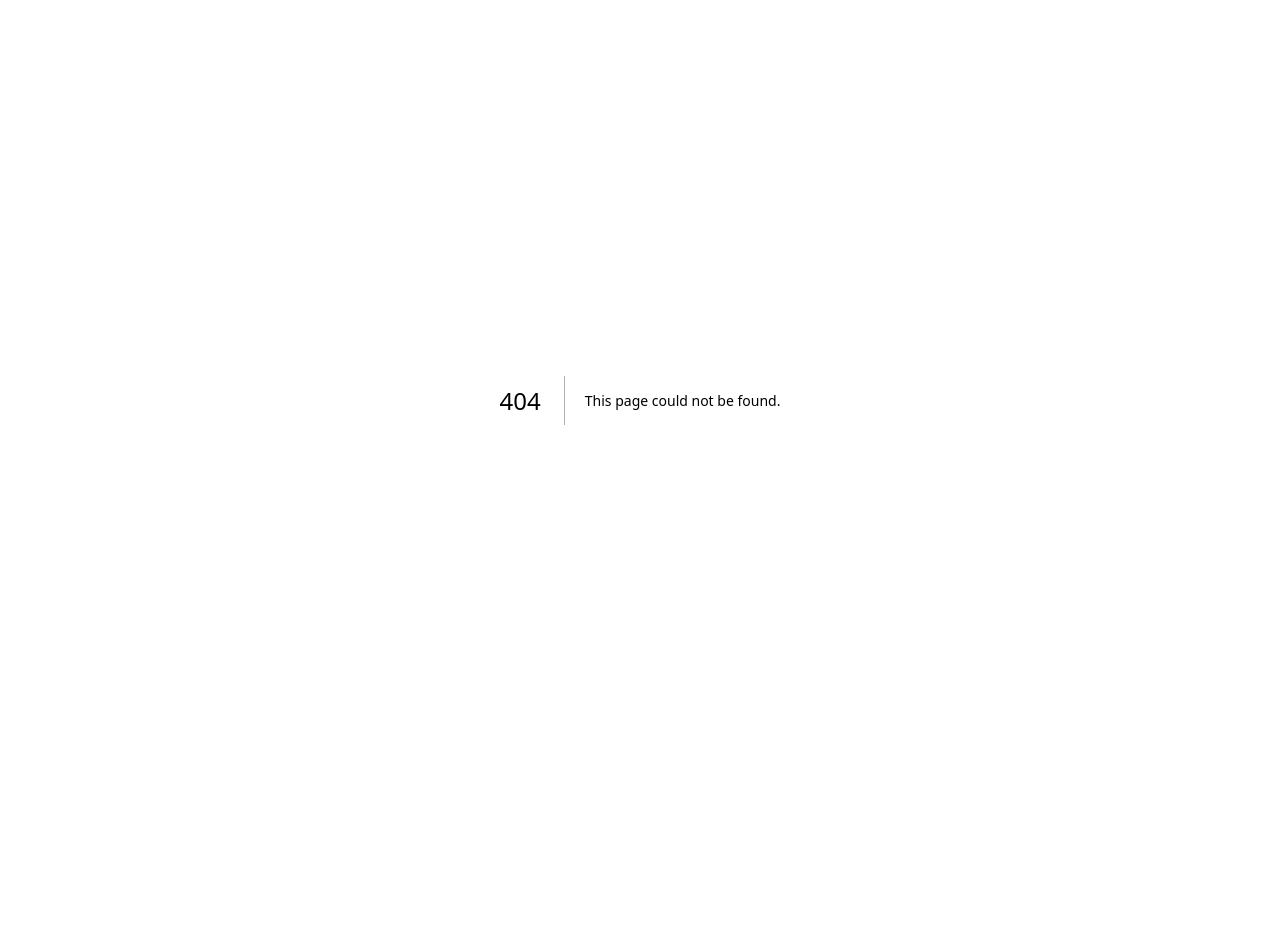
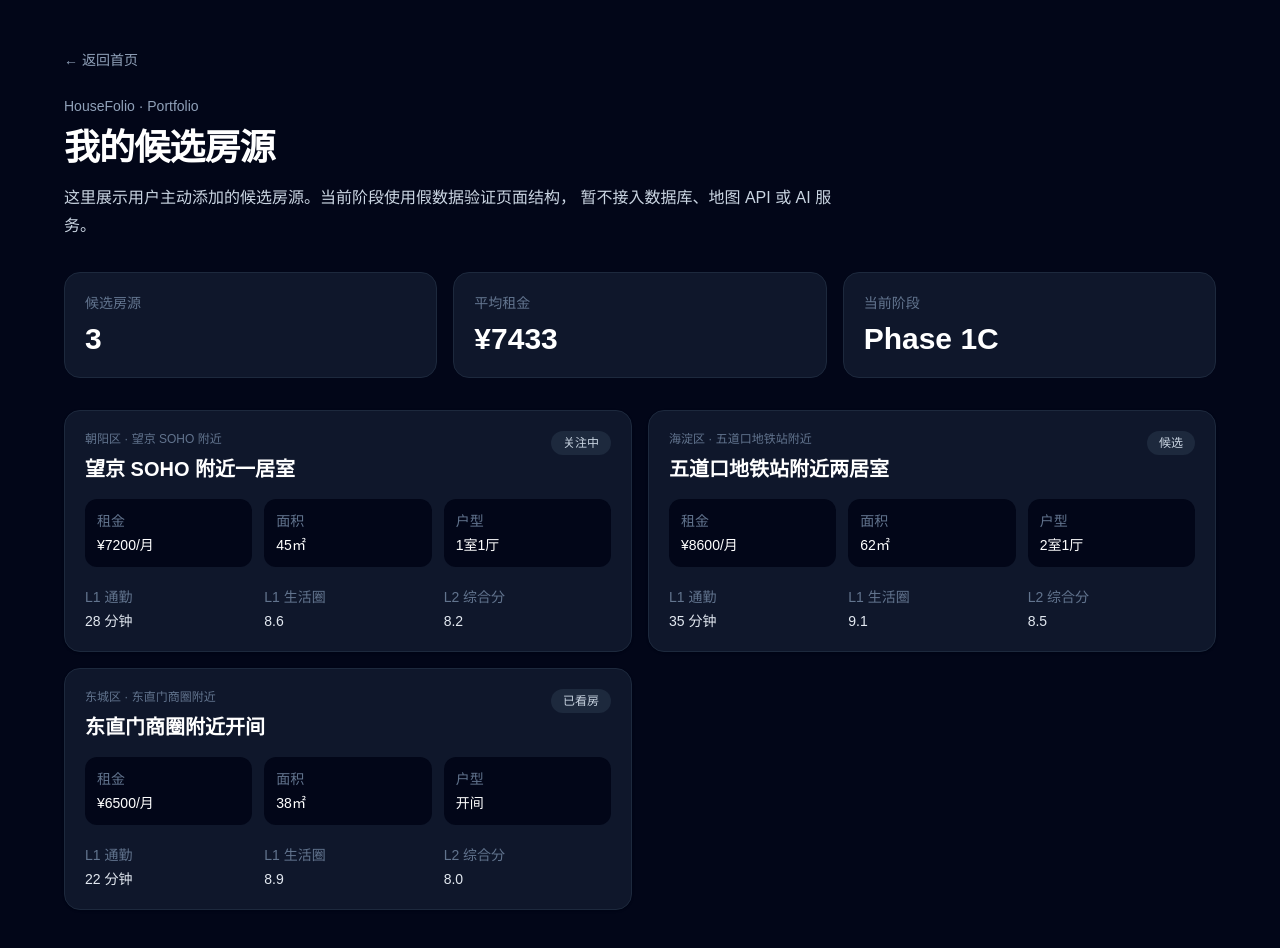
Before and after one commit to Qiu-Jiajun/HouseFolio, a Next.js app: page /portfolio in a window 1280 px wide. Before the commit this address had no page. Shown: the top 948 px of the page. Before the commit the page ends 800 px from the top, so only its background shows below. Built offline with nearby package versions, Linux system fonts and the light colour scheme.

Commit message:
feat: add mock listing portfolio page

```diff
--- a/src/app/page.tsx
+++ b/src/app/page.tsx
@@ -30,10 +30,26 @@ export default function Home() {
           辅助租客做出更清晰的找房决策。
         </h1>
 
-        <p className="mb-10 max-w-3xl text-lg leading-8 text-slate-300">
+        <p className="mb-8 max-w-3xl text-lg leading-8 text-slate-300">
           HouseFolio 不是房源平台，也不是中介服务。它帮助用户管理自己主动收集的候选房源，
           并通过三层决策引擎完成通勤分析、评分对比和 AI 决策建议。
         </p>
+
+        <div className="mb-10 flex flex-wrap gap-3">
+          <a
+            href="/portfolio"
+            className="rounded-full bg-white px-5 py-3 text-sm font-medium text-slate-950 hover:bg-slate-200"
+          >
+            查看候选房源
+          </a>
+
+          <a
+            href="/portfolio"
+            className="rounded-full border border-slate-700 px-5 py-3 text-sm font-medium text-slate-200 hover:bg-slate-900"
+          >
+            进入 Portfolio
+          </a>
+        </div>
 
         <div className="grid gap-4 md:grid-cols-3">
           {engines.map((engine) => (
@@ -57,7 +73,7 @@ export default function Home() {
         <div className="mt-10 rounded-2xl border border-slate-800 bg-slate-900 p-6">
           <h2 className="mb-3 text-xl font-semibold">当前开发阶段</h2>
           <p className="text-sm leading-6 text-slate-400">
-            Phase 1A：Next.js 项目骨架初始化。当前目标是先跑通页面和工程结构，
+            Phase 1C：最小房源数据模型与 Portfolio 页面。当前使用假数据验证产品结构，
             暂不接入数据库、地图 API 或 AI 服务。
           </p>
         </div>
--- /dev/null
+++ b/src/app/portfolio/page.tsx
@@ -0,0 +1,58 @@
+import { ListingCard } from "@/components/listing-card";
+import { mockListings } from "@/lib/db/mock-listings";
+
+export default function PortfolioPage() {
+  return (
+    <main className="min-h-screen bg-slate-950 px-6 py-12 text-white">
+      <section className="mx-auto max-w-6xl">
+        <div className="mb-8">
+          <a href="/" className="text-sm text-slate-400 hover:text-white">
+            ← 返回首页
+          </a>
+
+          <p className="mt-6 text-sm font-medium text-slate-400">
+            HouseFolio · Portfolio
+          </p>
+
+          <h1 className="mt-3 text-4xl font-bold tracking-tight">
+            我的候选房源
+          </h1>
+
+          <p className="mt-4 max-w-3xl text-base leading-7 text-slate-300">
+            这里展示用户主动添加的候选房源。当前阶段使用假数据验证页面结构，
+            暂不接入数据库、地图 API 或 AI 服务。
+          </p>
+        </div>
+
+        <div className="mb-8 grid gap-4 md:grid-cols-3">
+          <div className="rounded-2xl border border-slate-800 bg-slate-900 p-5">
+            <p className="text-sm text-slate-500">候选房源</p>
+            <p className="mt-2 text-3xl font-bold">{mockListings.length}</p>
+          </div>
+
+          <div className="rounded-2xl border border-slate-800 bg-slate-900 p-5">
+            <p className="text-sm text-slate-500">平均租金</p>
+            <p className="mt-2 text-3xl font-bold">
+              ¥
+              {Math.round(
+                mockListings.reduce((sum, item) => sum + item.rent, 0) /
+                  mockListings.length
+              )}
+            </p>
+          </div>
+
+          <div className="rounded-2xl border border-slate-800 bg-slate-900 p-5">
+            <p className="text-sm text-slate-500">当前阶段</p>
+            <p className="mt-2 text-3xl font-bold">Phase 1C</p>
+          </div>
+        </div>
+
+        <div className="grid gap-4 lg:grid-cols-2">
+          {mockListings.map((listing) => (
+            <ListingCard key={listing.id} listing={listing} />
+          ))}
+        </div>
+      </section>
+    </main>
+  );
+}
--- /dev/null
+++ b/src/components/listing-card.tsx
@@ -0,0 +1,72 @@
+import type { Listing } from "@/types/listing";
+
+type ListingCardProps = {
+  listing: Listing;
+};
+
+const statusText: Record<Listing["status"], string> = {
+  draft: "草稿",
+  watching: "关注中",
+  visited: "已看房",
+  shortlisted: "候选",
+  rejected: "已排除",
+};
+
+export function ListingCard({ listing }: ListingCardProps) {
+  return (
+    <article className="rounded-2xl border border-slate-800 bg-slate-900 p-5 shadow-sm">
+      <div className="mb-4 flex items-start justify-between gap-4">
+        <div>
+          <p className="mb-2 text-xs text-slate-500">
+            {listing.district} · {listing.addressHint}
+          </p>
+          <h2 className="text-xl font-semibold text-white">{listing.title}</h2>
+        </div>
+
+        <span className="rounded-full bg-slate-800 px-3 py-1 text-xs text-slate-300">
+          {statusText[listing.status]}
+        </span>
+      </div>
+
+      <div className="mb-5 grid grid-cols-3 gap-3 text-sm">
+        <div className="rounded-xl bg-slate-950 p-3">
+          <p className="text-slate-500">租金</p>
+          <p className="mt-1 font-medium text-white">¥{listing.rent}/月</p>
+        </div>
+
+        <div className="rounded-xl bg-slate-950 p-3">
+          <p className="text-slate-500">面积</p>
+          <p className="mt-1 font-medium text-white">{listing.area}㎡</p>
+        </div>
+
+        <div className="rounded-xl bg-slate-950 p-3">
+          <p className="text-slate-500">户型</p>
+          <p className="mt-1 font-medium text-white">{listing.layout}</p>
+        </div>
+      </div>
+
+      <div className="grid grid-cols-3 gap-3 text-sm">
+        <div>
+          <p className="text-slate-500">L1 通勤</p>
+          <p className="mt-1 text-slate-200">
+            {listing.commuteMinutes ? `${listing.commuteMinutes} 分钟` : "待计算"}
+          </p>
+        </div>
+
+        <div>
+          <p className="text-slate-500">L1 生活圈</p>
+          <p className="mt-1 text-slate-200">
+            {listing.lifeCircleScore ? listing.lifeCircleScore.toFixed(1) : "待计算"}
+          </p>
+        </div>
+
+        <div>
+          <p className="text-slate-500">L2 综合分</p>
+          <p className="mt-1 text-slate-200">
+            {listing.compositeScore ? listing.compositeScore.toFixed(1) : "待计算"}
+          </p>
+        </div>
+      </div>
+    </article>
+  );
+}
--- /dev/null
+++ b/src/lib/db/mock-listings.ts
@@ -0,0 +1,51 @@
+import type { Listing } from "@/types/listing";
+
+export const mockListings: Listing[] = [
+  {
+    id: "listing-001",
+    title: "望京 SOHO 附近一居室",
+    sourcePlatform: "manual",
+    rent: 7200,
+    area: 45,
+    layout: "1室1厅",
+    addressHint: "望京 SOHO 附近",
+    district: "朝阳区",
+    status: "watching",
+    commuteMinutes: 28,
+    lifeCircleScore: 8.6,
+    compositeScore: 8.2,
+    createdAt: "2026-05-01",
+  },
+  {
+    id: "listing-002",
+    title: "五道口地铁站附近两居室",
+    sourcePlatform: "douban",
+    sourceUrl: "https://example.com/listing-002",
+    rent: 8600,
+    area: 62,
+    layout: "2室1厅",
+    addressHint: "五道口地铁站附近",
+    district: "海淀区",
+    status: "shortlisted",
+    commuteMinutes: 35,
+    lifeCircleScore: 9.1,
+    compositeScore: 8.5,
+    createdAt: "2026-05-01",
+  },
+  {
+    id: "listing-003",
+    title: "东直门商圈附近开间",
+    sourcePlatform: "xiaohongshu",
+    sourceUrl: "https://example.com/listing-003",
+    rent: 6500,
+    area: 38,
+    layout: "开间",
+    addressHint: "东直门商圈附近",
+    district: "东城区",
+    status: "visited",
+    commuteMinutes: 22,
+    lifeCircleScore: 8.9,
+    compositeScore: 8.0,
+    createdAt: "2026-05-01",
+  },
+];
--- a/src/types/listing.ts
+++ b/src/types/listing.ts
@@ -1,10 +1,31 @@
-export type ListingStatus = "draft" | "watching" | "visited" | "shortlisted" | "rejected";
+export type ListingStatus =
+  | "draft"
+  | "watching"
+  | "visited"
+  | "shortlisted"
+  | "rejected";
+
+export type ListingSourcePlatform =
+  | "manual"
+  | "beike"
+  | "58"
+  | "douban"
+  | "xiaohongshu"
+  | "other";
 
 export type Listing = {
   id: string;
   title: string;
-  rent?: number;
-  area?: number;
+  sourcePlatform: ListingSourcePlatform;
   sourceUrl?: string;
+  rent: number;
+  area: number;
+  layout: string;
+  addressHint: string;
+  district: string;
   status: ListingStatus;
+  commuteMinutes?: number;
+  lifeCircleScore?: number;
+  compositeScore?: number;
+  createdAt: string;
 };
```
